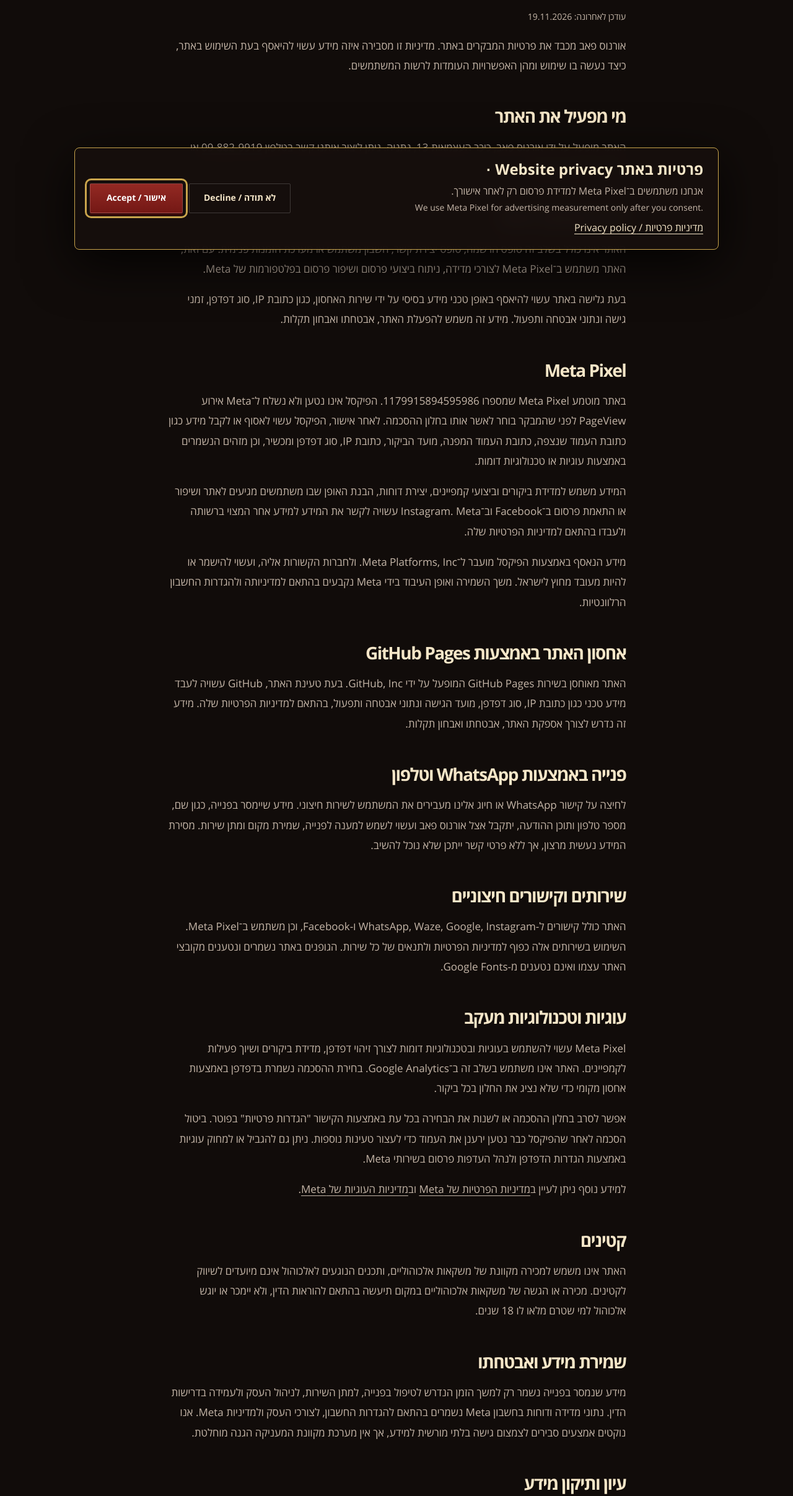
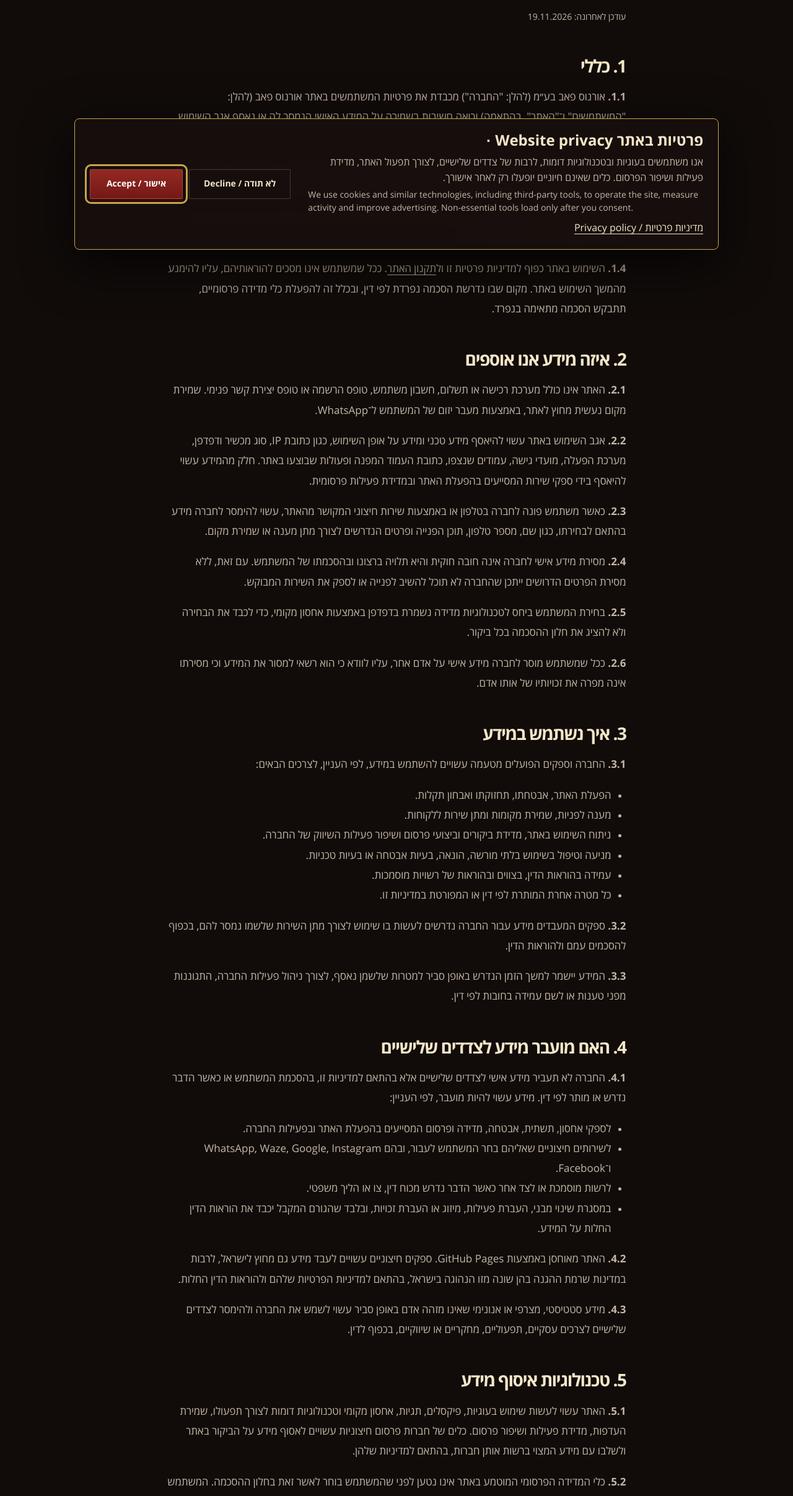
Before and after one commit to orcohen16-lang/uranus-pub, a plain HTML site: page privacy.html in a window 1280 px wide. Shown: the part 377-2791 px from the top of the page at 62% size. Drawn offline with Linux system fonts and the light colour scheme.

Commit message:
Add formal privacy policy and website terms

```diff
--- a/meta-pixel.js
+++ b/meta-pixel.js
@@ -70,8 +70,8 @@ function showConsentBanner() {
   banner.innerHTML = `
     <div class="privacy-consent-copy">
       <h2 id="privacyConsentTitle">פרטיות באתר <span lang="en" dir="ltr">· Website privacy</span></h2>
-      <p>אנחנו משתמשים ב־Meta Pixel למדידת פרסום רק לאחר אישורך.</p>
-      <p class="privacy-consent-en" lang="en" dir="ltr">We use Meta Pixel for advertising measurement only after you consent.</p>
+      <p>אנו משתמשים בעוגיות ובטכנולוגיות דומות, לרבות של צדדים שלישיים, לצורך תפעול האתר, מדידת פעילות ושיפור הפרסום. כלים שאינם חיוניים יופעלו רק לאחר אישורך.</p>
+      <p class="privacy-consent-en" lang="en" dir="ltr">We use cookies and similar technologies, including third-party tools, to operate the site, measure activity and improve advertising. Non-essential tools load only after you consent.</p>
       <a href="privacy.html">מדיניות פרטיות / Privacy policy</a>
     </div>
     <div class="privacy-consent-actions">
--- a/privacy.html
+++ b/privacy.html
@@ -11,7 +11,7 @@
   <link rel="icon" href="assets/logo-wordmark.png">
   <link rel="stylesheet" href="style.css?v=20261119">
   <link rel="stylesheet" href="accessibility.css?v=20261119">
-  <script src="meta-pixel.js?v=20261119" defer></script>
+  <script src="meta-pixel.js?v=20261119-2" defer></script>
 </head>
 <body>
   <a class="skip-link" href="#main-content">דילוג לתוכן המרכזי</a>
@@ -26,47 +26,73 @@
     <h1>מדיניות פרטיות</h1>
     <p class="legal-meta">עודכן לאחרונה: 19.11.2026</p>
 
-    <p>אורנוס פאב מכבד את פרטיות המבקרים באתר. מדיניות זו מסבירה איזה מידע עשוי להיאסף בעת השימוש באתר, כיצד נעשה בו שימוש ומהן האפשרויות העומדות לרשות המשתמשים.</p>
+    <h2>1. כללי</h2>
+    <p><strong>1.1.</strong> אורנוס פאב בע״מ (להלן: "החברה") מכבדת את פרטיות המשתמשים באתר אורנוס פאב (להלן: "המשתמשים" ו־"האתר", בהתאמה) ורואה חשיבות בשמירה על המידע האישי הנמסר לה או נאסף אגב השימוש באתר.</p>
+    <p><strong>1.2.</strong> מטרת מדיניות זו היא להסביר איזה מידע עשוי להיאסף בקשר עם השימוש באתר, לאילו מטרות נעשה בו שימוש, עם מי הוא עשוי להיות משותף ומהן האפשרויות העומדות לרשות המשתמשים.</p>
+    <p><strong>1.3.</strong> מדיניות זו חלה על השימוש באתר. שירותים חיצוניים שאליהם מפנה האתר עשויים להיות כפופים למדיניות פרטיות ולתנאים נפרדים מטעם מפעיליהם.</p>
+    <p><strong>1.4.</strong> השימוש באתר כפוף למדיניות פרטיות זו ול<a href="terms.html">תקנון האתר</a>. ככל שמשתמש אינו מסכים להוראותיהם, עליו להימנע מהמשך השימוש באתר. מקום שבו נדרשת הסכמה נפרדת לפי דין, ובכלל זה להפעלת כלי מדידה פרסומיים, תתבקש הסכמה מתאימה בנפרד.</p>
 
-    <h2>מי מפעיל את האתר</h2>
-    <p>האתר מופעל על ידי אורנוס פאב, כיכר העצמאות 13, נתניה. ניתן ליצור איתנו קשר בטלפון <a href="tel:+97298829919" dir="ltr">09-882-9919</a> או באמצעות <a href="https://wa.link/2mtqrc" target="_blank" rel="noopener">WhatsApp</a>.</p>
+    <h2>2. איזה מידע אנו אוספים</h2>
+    <p><strong>2.1.</strong> האתר אינו כולל מערכת רכישה או תשלום, חשבון משתמש, טופס הרשמה או טופס יצירת קשר פנימי. שמירת מקום נעשית מחוץ לאתר, באמצעות מעבר יזום של המשתמש ל־WhatsApp.</p>
+    <p><strong>2.2.</strong> אגב השימוש באתר עשוי להיאסף מידע טכני ומידע על אופן השימוש, כגון כתובת IP, סוג מכשיר ודפדפן, מערכת הפעלה, מועדי גישה, עמודים שנצפו, כתובת העמוד המפנה ופעולות שבוצעו באתר. חלק מהמידע עשוי להיאסף בידי ספקי שירות המסייעים בהפעלת האתר ובמדידת פעילות פרסומית.</p>
+    <p><strong>2.3.</strong> כאשר משתמש פונה לחברה בטלפון או באמצעות שירות חיצוני המקושר מהאתר, עשוי להימסר לחברה מידע בהתאם לבחירתו, כגון שם, מספר טלפון, תוכן הפנייה ופרטים הנדרשים לצורך מתן מענה או שמירת מקום.</p>
+    <p><strong>2.4.</strong> מסירת מידע אישי לחברה אינה חובה חוקית והיא תלויה ברצונו ובהסכמתו של המשתמש. עם זאת, ללא מסירת הפרטים הדרושים ייתכן שהחברה לא תוכל להשיב לפנייה או לספק את השירות המבוקש.</p>
+    <p><strong>2.5.</strong> בחירת המשתמש ביחס לטכנולוגיות מדידה נשמרת בדפדפן באמצעות אחסון מקומי, כדי לכבד את הבחירה ולא להציג את חלון ההסכמה בכל ביקור.</p>
+    <p><strong>2.6.</strong> ככל שמשתמש מוסר לחברה מידע אישי על אדם אחר, עליו לוודא כי הוא רשאי למסור את המידע וכי מסירתו אינה מפרה את זכויותיו של אותו אדם.</p>
 
-    <h2>מידע שנאסף באתר</h2>
-    <p>האתר אינו כולל בשלב זה טופס הרשמה, טופס יצירת קשר, חשבון משתמש או מערכת הזמנות פנימית. עם זאת, האתר משתמש ב־Meta Pixel לצורכי מדידה, ניתוח ביצועי פרסום ושיפור פרסום בפלטפורמות של Meta.</p>
-    <p>בעת גלישה באתר עשוי להיאסף באופן טכני מידע בסיסי על ידי שירות האחסון, כגון כתובת IP, סוג דפדפן, זמני גישה ונתוני אבטחה ותפעול. מידע זה משמש להפעלת האתר, אבטחתו ואבחון תקלות.</p>
+    <h2>3. איך נשתמש במידע</h2>
+    <p><strong>3.1.</strong> החברה וספקים הפועלים מטעמה עשויים להשתמש במידע, לפי העניין, לצרכים הבאים:</p>
+    <ul>
+      <li>הפעלת האתר, אבטחתו, תחזוקתו ואבחון תקלות.</li>
+      <li>מענה לפניות, שמירת מקומות ומתן שירות ללקוחות.</li>
+      <li>ניתוח השימוש באתר, מדידת ביקורים וביצועי פרסום ושיפור פעילות השיווק של החברה.</li>
+      <li>מניעה וטיפול בשימוש בלתי מורשה, הונאה, בעיות אבטחה או בעיות טכניות.</li>
+      <li>עמידה בהוראות הדין, בצווים ובהוראות של רשויות מוסמכות.</li>
+      <li>כל מטרה אחרת המותרת לפי דין או המפורטת במדיניות זו.</li>
+    </ul>
+    <p><strong>3.2.</strong> ספקים המעבדים מידע עבור החברה נדרשים לעשות בו שימוש לצורך מתן השירות שלשמו נמסר להם, בכפוף להסכמים עמם ולהוראות הדין.</p>
+    <p><strong>3.3.</strong> המידע יישמר למשך הזמן הנדרש באופן סביר למטרות שלשמן נאסף, לצורך ניהול פעילות החברה, התגוננות מפני טענות או לשם עמידה בחובות לפי דין.</p>
 
-    <h2>Meta Pixel</h2>
-    <p>באתר מוטמע Meta Pixel שמספרו <span dir="ltr">1179915894595986</span>. הפיקסל אינו נטען ולא נשלח ל־Meta אירוע <span dir="ltr">PageView</span> לפני שהמבקר בוחר לאשר אותו בחלון ההסכמה. לאחר אישור, הפיקסל עשוי לאסוף או לקבל מידע כגון כתובת העמוד שנצפה, כתובת העמוד המפנה, מועד הביקור, כתובת IP, סוג דפדפן ומכשיר, וכן מזהים הנשמרים באמצעות עוגיות או טכנולוגיות דומות.</p>
-    <p>המידע משמש למדידת ביקורים וביצועי קמפיינים, יצירת דוחות, הבנת האופן שבו משתמשים מגיעים לאתר ושיפור או התאמת פרסום ב־Facebook וב־Instagram. Meta עשויה לקשר את המידע למידע אחר המצוי ברשותה ולעבדו בהתאם למדיניות הפרטיות שלה.</p>
-    <p>מידע הנאסף באמצעות הפיקסל מועבר ל־Meta Platforms, Inc. ולחברות הקשורות אליה, ועשוי להישמר או להיות מעובד מחוץ לישראל. משך השמירה ואופן העיבוד בידי Meta נקבעים בהתאם למדיניותה ולהגדרות החשבון הרלוונטיות.</p>
+    <h2>4. האם מועבר מידע לצדדים שלישיים</h2>
+    <p><strong>4.1.</strong> החברה לא תעביר מידע אישי לצדדים שלישיים אלא בהתאם למדיניות זו, בהסכמת המשתמש או כאשר הדבר נדרש או מותר לפי דין. מידע עשוי להיות מועבר, לפי העניין:</p>
+    <ul>
+      <li>לספקי אחסון, תשתית, אבטחה, מדידה ופרסום המסייעים בהפעלת האתר ובפעילות החברה.</li>
+      <li>לשירותים חיצוניים שאליהם בחר המשתמש לעבור, ובהם WhatsApp, Waze, Google, Instagram ו־Facebook.</li>
+      <li>לרשות מוסמכת או לצד אחר כאשר הדבר נדרש מכוח דין, צו או הליך משפטי.</li>
+      <li>במסגרת שינוי מבני, העברת פעילות, מיזוג או העברת זכויות, ובלבד שהגורם המקבל יכבד את הוראות הדין החלות על המידע.</li>
+    </ul>
+    <p><strong>4.2.</strong> האתר מאוחסן באמצעות GitHub Pages. ספקים חיצוניים עשויים לעבד מידע גם מחוץ לישראל, לרבות במדינות שרמת ההגנה בהן שונה מזו הנהוגה בישראל, בהתאם למדיניות הפרטיות שלהם ולהוראות הדין החלות.</p>
+    <p><strong>4.3.</strong> מידע סטטיסטי, מצרפי או אנונימי שאינו מזהה אדם באופן סביר עשוי לשמש את החברה ולהימסר לצדדים שלישיים לצרכים עסקיים, תפעוליים, מחקריים או שיווקיים, בכפוף לדין.</p>
 
-    <h2>אחסון האתר באמצעות GitHub Pages</h2>
-    <p>האתר מאוחסן בשירות GitHub Pages המופעל על ידי GitHub, Inc. בעת טעינת האתר, GitHub עשויה לעבד מידע טכני כגון כתובת IP, סוג דפדפן, מועד הגישה ונתוני אבטחה ותפעול, בהתאם למדיניות הפרטיות שלה. מידע זה נדרש לצורך אספקת האתר, אבטחתו ואבחון תקלות.</p>
+    <h2>5. טכנולוגיות איסוף מידע</h2>
+    <p><strong>5.1.</strong> האתר עשוי לעשות שימוש בעוגיות, פיקסלים, תגיות, אחסון מקומי וטכנולוגיות דומות לצורך תפעולו, שמירת העדפות, מדידת פעילות ושיפור פרסום. כלים של חברות פרסום חיצוניות עשויים לאסוף מידע על הביקור באתר ולשלבו עם מידע המצוי ברשות אותן חברות, בהתאם למדיניות שלהן.</p>
+    <p><strong>5.2.</strong> כלי המדידה הפרסומי המוטמע באתר אינו נטען לפני שהמשתמש בוחר לאשר זאת בחלון ההסכמה. המשתמש רשאי לסרב או לשנות את בחירתו בכל עת באמצעות הכפתור "הגדרות פרטיות" בתחתית האתר.</p>
+    <p><strong>5.3.</strong> ניתן למחוק או לחסום עוגיות ואחסון מקומי באמצעות הגדרות הדפדפן. מחיקה כאמור אינה מוחקת מידע שכבר הועבר לצד שלישי, וחסימת טכנולוגיות מסוימות עשויה להשפיע על חלק מחוויית השימוש באתר.</p>
 
-    <h2>פנייה באמצעות WhatsApp וטלפון</h2>
-    <p>לחיצה על קישור WhatsApp או חיוג אלינו מעבירים את המשתמש לשירות חיצוני. מידע שיימסר בפנייה, כגון שם, מספר טלפון ותוכן ההודעה, יתקבל אצל אורנוס פאב ועשוי לשמש למענה לפנייה, שמירת מקום ומתן שירות. מסירת המידע נעשית מרצון, אך ללא פרטי קשר ייתכן שלא נוכל להשיב.</p>
+    <h2>6. דיוור שיווקי</h2>
+    <p><strong>6.1.</strong> האתר אינו כולל בשלב זה הרשמה לרשימת תפוצה. החברה לא תשלח למשתמש דיוור שיווקי בעקבות עצם הגלישה באתר.</p>
+    <p><strong>6.2.</strong> ככל שמשתמש יבחר למסור את פרטיו ולהסכים לקבלת דיוור במסגרת ערוץ אחר, השימוש בפרטים והאפשרות להסיר את ההסכמה יהיו כפופים להוראות הדין ולתנאים שנמסרו באותו ערוץ.</p>
 
-    <h2>שירותים וקישורים חיצוניים</h2>
-    <p>האתר כולל קישורים ל-WhatsApp, Waze, Google, Instagram ו-Facebook, וכן משתמש ב־Meta Pixel. השימוש בשירותים אלה כפוף למדיניות הפרטיות ולתנאים של כל שירות. הגופנים באתר נשמרים ונטענים מקובצי האתר עצמו ואינם נטענים מ-Google Fonts.</p>
+    <h2>7. פלטפורמות אחרות</h2>
+    <p><strong>7.1.</strong> האתר כולל קישורים לפלטפורמות שאינן מופעלות או מנוהלות בידי החברה. אין לחברה שליטה על תנאי השימוש, מדיניות הפרטיות או אופן עיבוד המידע באותן פלטפורמות. השימוש בהן נעשה באחריות המשתמש ובהתאם לתנאים ולמדיניות החלים בכל פלטפורמה.</p>
 
-    <h2>עוגיות וטכנולוגיות מעקב</h2>
-    <p>Meta Pixel עשוי להשתמש בעוגיות ובטכנולוגיות דומות לצורך זיהוי דפדפן, מדידת ביקורים ושיוך פעילות לקמפיינים. האתר אינו משתמש בשלב זה ב־Google Analytics. בחירת ההסכמה נשמרת בדפדפן באמצעות אחסון מקומי כדי שלא נציג את החלון בכל ביקור.</p>
-    <p>אפשר לסרב בחלון ההסכמה או לשנות את הבחירה בכל עת באמצעות הקישור "הגדרות פרטיות" בפוטר. ביטול הסכמה לאחר שהפיקסל כבר נטען ירענן את העמוד כדי לעצור טעינות נוספות. ניתן גם להגביל או למחוק עוגיות באמצעות הגדרות הדפדפן ולנהל העדפות פרסום בשירותי Meta.</p>
-    <p>למידע נוסף ניתן לעיין ב<a href="https://www.facebook.com/privacy/policy/" target="_blank" rel="noopener">מדיניות הפרטיות של Meta</a> וב<a href="https://www.facebook.com/privacy/policies/cookies/" target="_blank" rel="noopener">מדיניות העוגיות של Meta</a>.</p>
+    <h2>8. שימוש על־ידי קטינים</h2>
+    <p><strong>8.1.</strong> האתר אינו מיועד לשיווק אלכוהול לקטינים. מכירה או הגשה של משקאות אלכוהוליים במקום נעשית בהתאם לדין, ולא יימכר או יוגש אלכוהול למי שטרם מלאו לו 18 שנים.</p>
+    <p><strong>8.2.</strong> אם נודע להורה או לאפוטרופוס כי קטין מסר לחברה מידע אישי, ניתן לפנות לחברה בבקשה לבחון את מחיקתו, בכפוף להוראות הדין.</p>
 
-    <h2>קטינים</h2>
-    <p>האתר אינו משמש למכירה מקוונת של משקאות אלכוהוליים, ותכנים הנוגעים לאלכוהול אינם מיועדים לשיווק לקטינים. מכירה או הגשה של משקאות אלכוהוליים במקום תיעשה בהתאם להוראות הדין, ולא יימכר או יוגש אלכוהול למי שטרם מלאו לו 18 שנים.</p>
+    <h2>9. זכויות משתמשים</h2>
+    <p><strong>9.1.</strong> בכפוף להוראות הדין, אדם זכאי לעיין במידע אישי המוחזק עליו ולבקש את תיקונו אם הוא אינו נכון, שלם, ברור או מעודכן.</p>
+    <p><strong>9.2.</strong> לבירור או למימוש זכויות ניתן לפנות לאורנוס פאב בע״מ בטלפון <a href="tel:+97298829919" dir="ltr">09-882-9919</a> או בדואר לכתובת כיכר העצמאות 13, נתניה. החברה רשאית לבקש פרטים הדרושים באופן סביר לצורך זיהוי הפונה ואיתור המידע הרלוונטי.</p>
 
-    <h2>שמירת מידע ואבטחתו</h2>
-    <p>מידע שנמסר בפנייה נשמר רק למשך הזמן הנדרש לטיפול בפנייה, למתן השירות, לניהול העסק ולעמידה בדרישות הדין. נתוני מדידה ודוחות בחשבון Meta נשמרים בהתאם להגדרות החשבון, לצורכי העסק ולמדיניות Meta. אנו נוקטים אמצעים סבירים לצמצום גישה בלתי מורשית למידע, אך אין מערכת מקוונת המעניקה הגנה מוחלטת.</p>
+    <h2>10. אבטחת מידע</h2>
+    <p><strong>10.1.</strong> החברה נוקטת אמצעים סבירים ומקובלים לצמצום הסיכון לגישה, שימוש, שינוי או חשיפה בלתי מורשים של מידע.</p>
+    <p><strong>10.2.</strong> עם זאת, מערכות מקוונות והעברת מידע ברשת אינן חסינות לחלוטין, ולא ניתן להבטיח הגנה מוחלטת מפני כל אירוע אבטחה.</p>
 
-    <h2>עיון ותיקון מידע</h2>
-    <p>ניתן לפנות אלינו ולבקש לעיין במידע אישי המוחזק על אודותיכם או לבקש את תיקונו, בכפוף להוראות הדין. לבירורים ניתן לפנות בטלפון <a href="tel:+97298829919" dir="ltr">09-882-9919</a> או באמצעות <a href="https://wa.link/2mtqrc" target="_blank" rel="noopener">WhatsApp</a>.</p>
-
-    <h2>שינויים במדיניות</h2>
-    <p>אנו עשויים לעדכן מדיניות זו בעקבות שינוי באתר, בשירותים או בדרישות הדין. תאריך העדכון האחרון יופיע בראש העמוד.</p>
+    <h2>11. שינויים במדיניות ויצירת קשר</h2>
+    <p><strong>11.1.</strong> החברה רשאית לעדכן מדיניות זו מעת לעת בעקבות שינויים באתר, בפעילותה, בטכנולוגיה או בדין. מועד העדכון האחרון יופיע בראש העמוד. במקרה של שינוי מהותי תפורסם הודעה מתאימה באתר, ככל שנדרש לפי דין.</p>
+    <p><strong>11.2.</strong> בכל שאלה בנושא מדיניות הפרטיות ניתן לפנות לאורנוס פאב בע״מ, כיכר העצמאות 13, נתניה, בטלפון <a href="tel:+97298829919" dir="ltr">09-882-9919</a>.</p>
   </main>
 
-  <footer class="legal-footer"><div class="footer-business"><strong>אורנוס פאב | URANUS PUB</strong><span>כיכר העצמאות 13, נתניה</span><a href="tel:+97298829919" dir="ltr">09-882-9919</a></div><div class="footer-support"><div class="legal-links"><a href="privacy.html" aria-current="page">מדיניות פרטיות / Privacy</a><a href="accessibility.html">הצהרת נגישות / Accessibility</a><button class="privacy-settings" type="button" data-privacy-settings>הגדרות פרטיות / Privacy settings</button></div><a class="footer-report" href="https://wa.link/2mtqrc" target="_blank" rel="noopener">פניות פרטיות ונגישות ב־WhatsApp ↗</a></div></footer>
+  <footer class="legal-footer"><div class="footer-business"><strong>אורנוס פאב בע״מ | URANUS PUB LTD.</strong><span>כיכר העצמאות 13, נתניה</span><a href="tel:+97298829919" dir="ltr">09-882-9919</a></div><div class="footer-support"><div class="legal-links"><a href="privacy.html" aria-current="page">מדיניות פרטיות / Privacy</a><a href="terms.html">תקנון האתר / Terms</a><a href="accessibility.html">הצהרת נגישות / Accessibility</a><button class="privacy-settings" type="button" data-privacy-settings>הגדרות פרטיות / Privacy settings</button></div></div></footer>
 </body>
 </html>
```
Also changed, not shown: accessibility.html (+5 -5 lines), index.html (+3 -3 lines), terms.html (added, +87 -0 lines).
